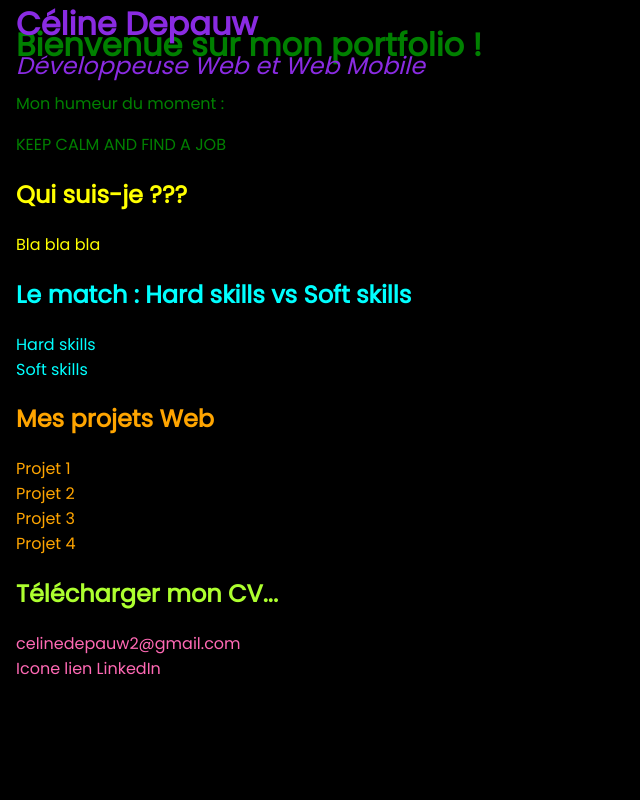
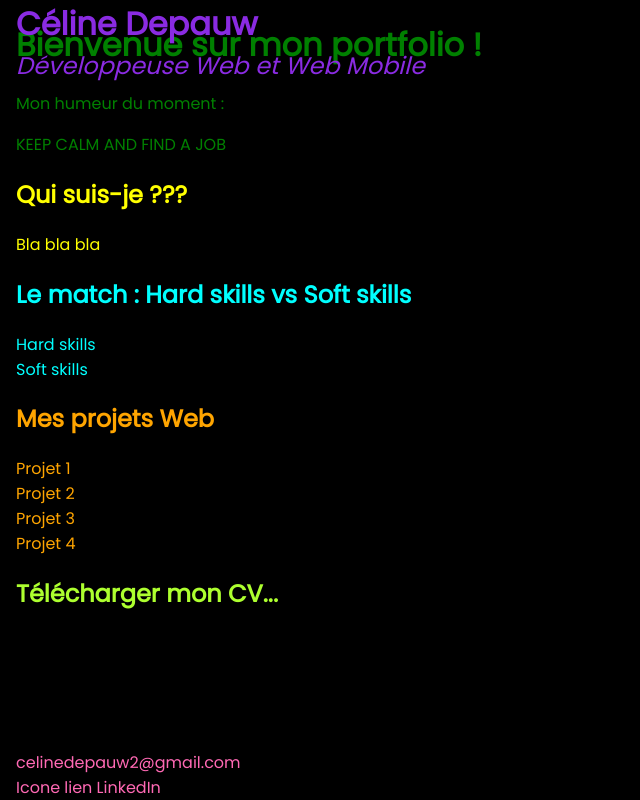
Before and after one commit to celinedepauw/netlify_deploy, a React (Create React App) app in the folder portfolio/: page / in a window 1280 px wide. Shown: the whole page, without its empty margins (0-640 px from the left). Built offline with nearby package versions, Linux system fonts and the light colour scheme.

Commit message:
position fixed for footer

```diff
--- a/portfolio/src/components/Footer/footer.scss
+++ b/portfolio/src/components/Footer/footer.scss
@@ -1,3 +1,13 @@
 .footer {
     color:hotpink;
+    position: fixed;
+    bottom: 0;
+
+    .footer_email {
+
+    }
+
+    .footer_linkedin {
+
+    }
 }
```
